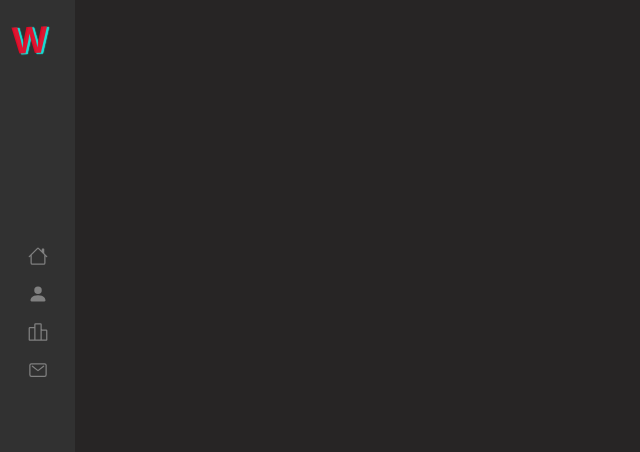
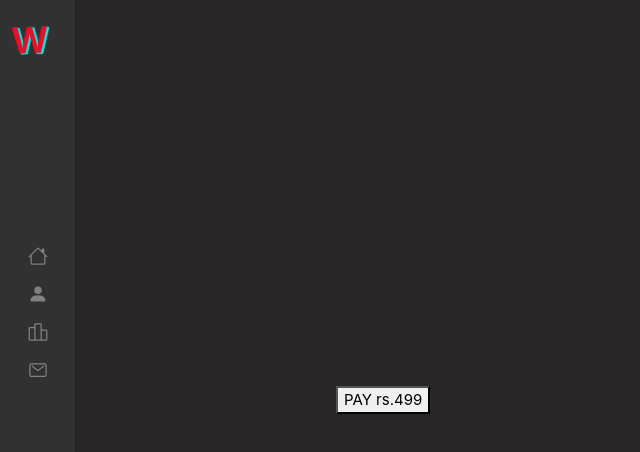
Before and after one commit to blender12/next, a Next.js app: page /about in a window 1280 px wide. Shown: the top 452 px of the page, without its empty margins (0-640 px from the left). Built offline with nearby package versions, Linux system fonts and the light colour scheme.

Commit message:
first change

```diff
--- /dev/null
+++ b/apifld/a.js
@@ -0,0 +1,3 @@
+import axios from 'axios';
+const API=axios.create({baseURL:process.env.URL_POST});
+export const apiget=(user)=>API.post('/mail',user)
--- a/package.json
+++ b/package.json
@@ -21,5 +21,5 @@
     "react-dom": "17.0.1",
     "react-icons": "^4.2.0"
   },
-  "proxy":"https://mailerrr.herokuapp.com/"
+  "proxy":"http://localhost:8080/"
 }
--- a/pages/about.js
+++ b/pages/about.js
@@ -1,8 +1,61 @@
 import React from 'react';
 import Head from 'next/head'
 import NavBar from '../navbar.jsx';
+const loadRazorPay=(src)=>{
+  return new Promise((resolve)=>{
+    const Script=document.createElement('script');
+    Script.src=src;
+    Script.onload=()=>{
+      resolve(true);
+    }
+    Script.onerror=()=>{
+      resolve(false);
+    }
+    document.body.appendChild(Script);
+  })
 
+}
 function Portfolio(){
+const  displayRazorPay=async()=>{
+  const res=await loadRazorPay("https://checkout.razorpay.com/v1/checkout.js");
+  if (!res) {
+    alert('Razorpay SDK failed to load. Are you online?')
+    return
+  }
+
+  const data = await fetch('http://localhost:8080/razorpay', { method: 'POST' }).then((t) =>
+    t.json()
+  )
+
+  console.log(data)
+  const options={
+    key:'rzp_test_nSRAJzQiCNiKQp',
+    currency:data.currency,
+    amount:data.amount.toString(),
+    order_id:data.id,
+    name:'acme corp',
+    description:'Test Transaction',
+    handler:function (response){
+      alert(response.razorpay_payment_id),
+      alert(response.razorpay_order_id),
+      alert(response.razorpay_signature)
+    },
+    prefill:{
+      name:"wasiq",
+      email: 'sdfdsjfh2@ndsfdf.com',
+			phone_number: '9999999999'
+    }
+  }
+  const paymentObject=new window.Razorpay(options)
+  paymentObject.open()
+}
+
+
+
+
+
+
+
     return(
 
       <div className="row container-fluid">
@@ -15,7 +68,7 @@ function Portfolio(){
         <main className="main  container-fluid col-md-11 row">
            <div className="child col-md-6 d-flex align-items-center justify-content-center">
                <div className="hero">
-
+                <button onClick={displayRazorPay}>PAY rs.499</button>
                </div>
            </div>
            <div className="child col-md-6 d-flex align-items-center">
--- a/pages/contact.js
+++ b/pages/contact.js
@@ -2,7 +2,7 @@ import React,{useState} from 'react';
 import Head from 'next/head'
 import NavBar from '../navbar.jsx';
 import axios from 'axios';
-
+import * as apii from '../apifld/a';
 
 
 function Portfolio(){
@@ -23,8 +23,8 @@ const upload=async(e)=>{
     const response = await res.json();
     console.log(response);
     alert(response);*/
-
-  const {data}=await axios.post(process.env.NEXT_PUBLIC_URL_POST,{name:Fname,email:email,Message:messg})
+ let user={name:Fname,email:email,Message:messg}
+  const {data}=await apii.apiget(user);
   alert('email sent');
   console.log(data);
 }
```
Also changed, not shown: 1 other file (tests, documents, lock files or other folders).
